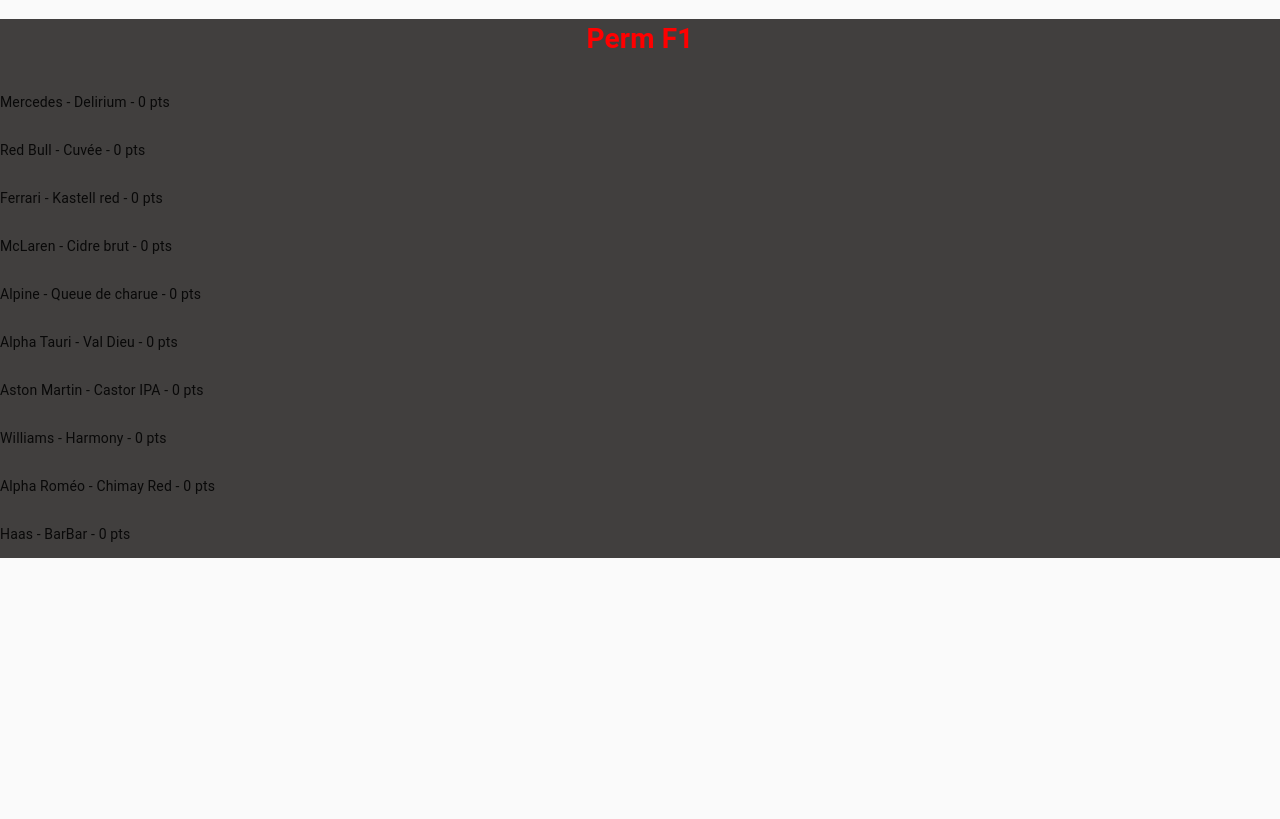
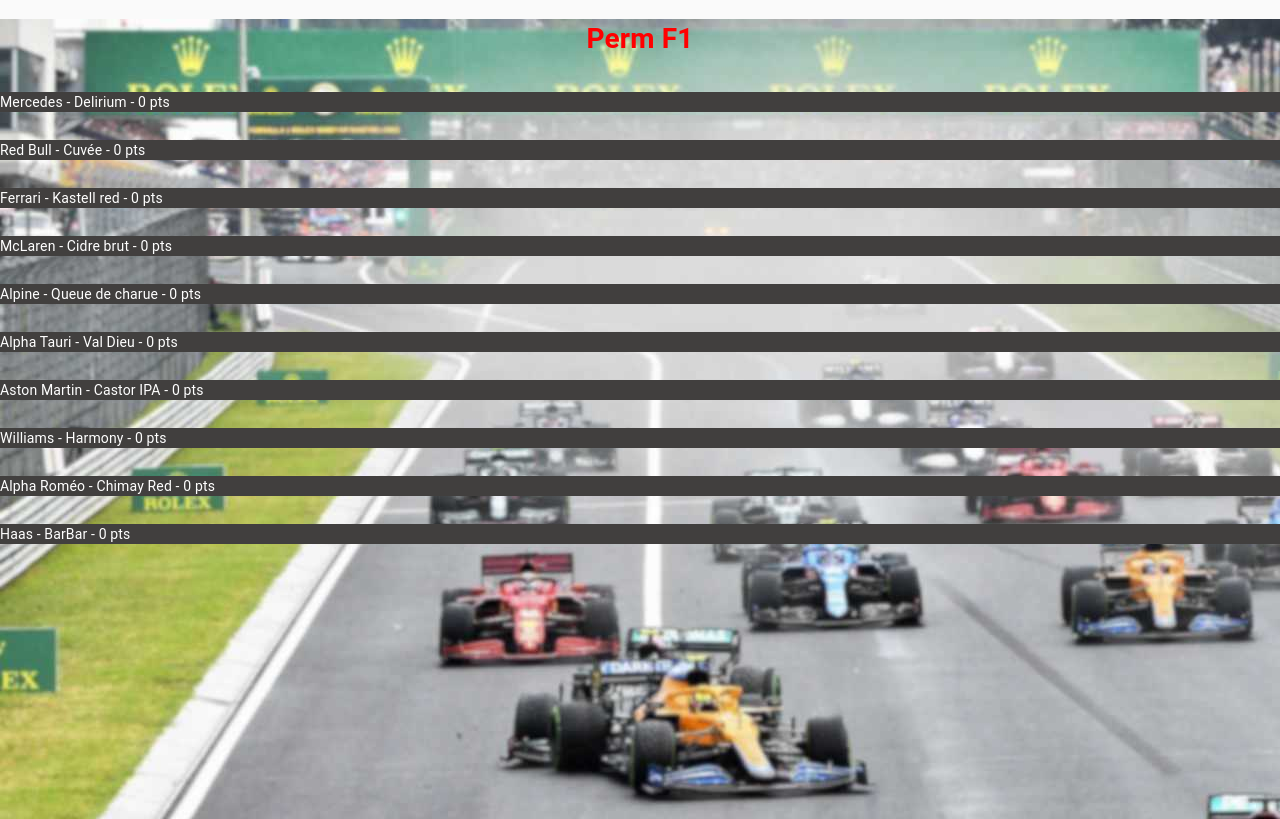
Before and after one commit to picasso-utc/webtv, a React (Create React App) app: page /permf1 in a window 1280 px wide. Built offline with nearby package versions, Linux system fonts and the light colour scheme; no server answers.

Commit message:
ajout background etc

```diff
--- a/src/pages/PermFormule1.js
+++ b/src/pages/PermFormule1.js
@@ -138,16 +138,16 @@
 
         console.log(test)
         const backgroundImage = {
-            backgroundImage: 'url(\'' + asset_url('/images/f1.png') + '\')'
+            backgroundImage: 'url(\'' + asset_url('/images/f1_background.jpeg') + '\')',
         }
         return (
-            <div className={classes.background}>
+            <div className={classes.main} style={backgroundImage}>
                 <h1 className={classes.title}>Perm F1</h1>
                 {
                     <Grid container direction={"column"} style={{height: '90%'}}>
                         {
                             test.map((value => {
-                                return(<p>{value.name} - {value.nb} pts</p>)
+                                return(<p className={classes.box}>{value.name} - {value.nb} pts</p>)
                             }))
                         }
                     </Grid>
@@ -158,18 +158,19 @@
 }
 
 const styles = theme => ({
+    main: {
+        height: '100vh',
+    },
     title : {
         textAlign: 'center',
         color : 'red',
         fontWeight: 600,
         fontsize : 20
     },
-
-    background : {
+    box : {
         backgroundColor : '#413F3E',
+        color : 'white'
     }
-
-
 });
 
 export default withStyles (styles) (PermFormule1)
```
Also changed, not shown: public/images/f1_background.jpeg.
